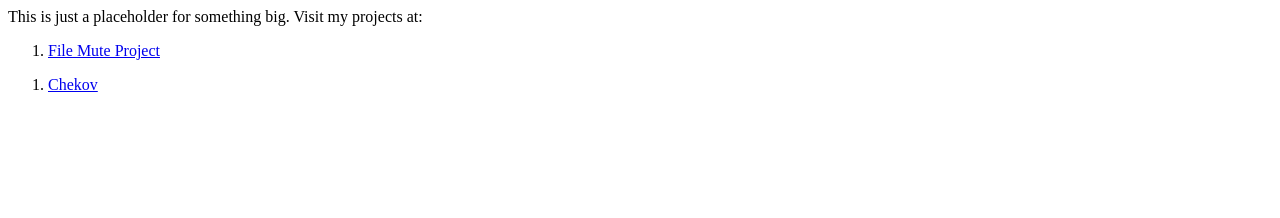
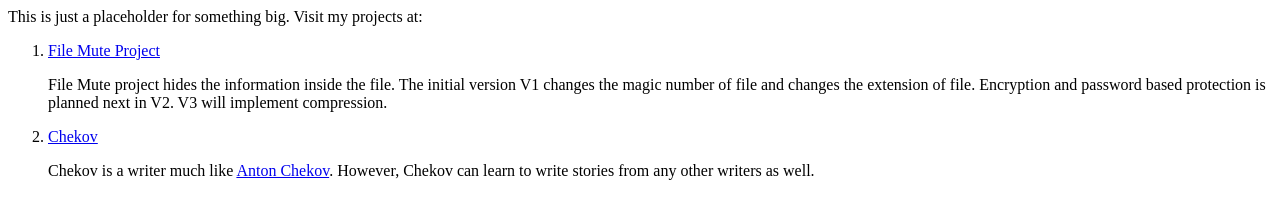
Before and after one commit to sickRanchez-c137/sickRanchez-c137.github.io, a plain HTML site: page index.html in a window 1280 px wide. Drawn offline with Linux system fonts and the light colour scheme.

Commit message:
updated with descriptions

```diff
--- a/index.html
+++ b/index.html
@@ -9,9 +9,9 @@
   Visit my projects at:
   <ol>
     <li> <a href="https://github.com/sickRanchez-c137/fileMute">File Mute Project</a> </li>
-  </ol>
-  <ol>
+    <p align-text="centre">File Mute project hides the information inside the file. The initial version V1 changes the magic number of file and changes the extension of file. Encryption and password based protection is planned next in V2. V3 will implement compression.</p>
     <li> <a href="https://github.com/sickRanchez-c137/Chekov">Chekov</a> </li>
+    <p align-text="centre">Chekov is a writer much like <a href="https://en.wikipedia.org/wiki/Anton_Chekhov">Anton Chekov</a>. However, Chekov can learn to write stories from any other writers as well.</p>
   </ol>
 </body>
 </html>
```
